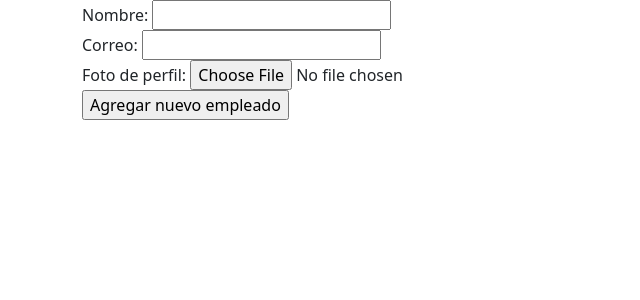
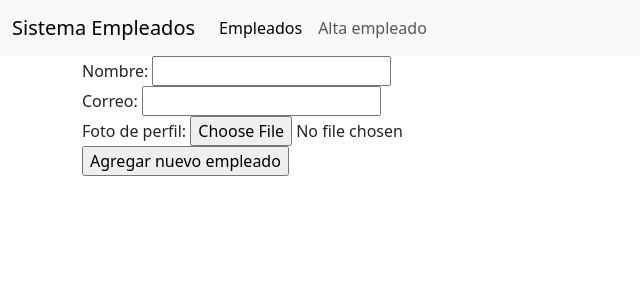
Before and after one commit to dasegC/sistema-empleados, a Flask app: page /create in a window 1280 px wide. Shown: the top 300 px of the page, without its empty margins (0-640 px from the left). Run offline with Flask 2, Linux system fonts and the light colour scheme.

Commit message:
Se agrega navbar

```diff
--- a/src/templates/header.html
+++ b/src/templates/header.html
@@ -9,4 +9,22 @@
     <title>Sistema Empleados</title>
 </head>
 <body>
+    <nav class="navbar navbar-expand-lg bg-body-tertiary">
+        <div class="container-fluid">
+          <a class="navbar-brand" href="{{ url_for('index') }}">Sistema Empleados</a>
+          <button class="navbar-toggler" type="button" data-bs-toggle="collapse" data-bs-target="#navbarNav" aria-controls="navbarNav" aria-expanded="false" aria-label="Toggle navigation">
+            <span class="navbar-toggler-icon"></span>
+          </button>
+          <div class="collapse navbar-collapse" id="navbarNav">
+            <ul class="navbar-nav">
+              <li class="nav-item">
+                <a class="nav-link active" aria-current="page" href="{{ url_for('index') }}">Empleados</a>
+              </li>
+              <li class="nav-item">
+                <a class="nav-link" href="{{ url_for('create') }}">Alta empleado</a>
+              </li>
+            </ul>
+          </div>
+        </div>
+      </nav>
     <div class="container">
```
